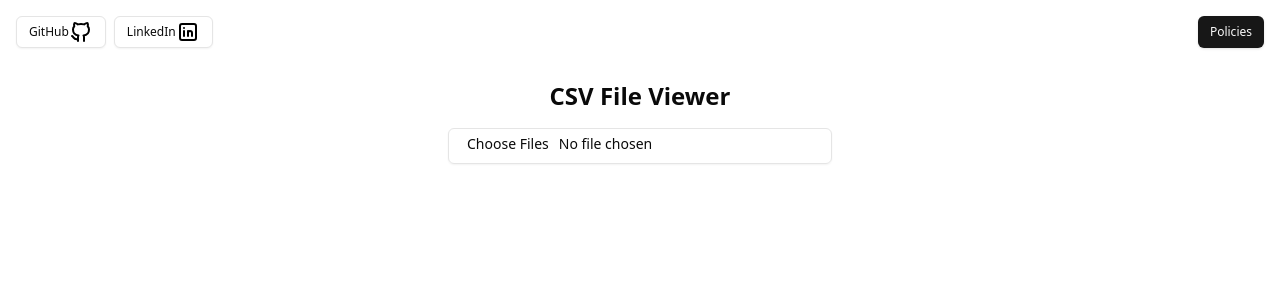
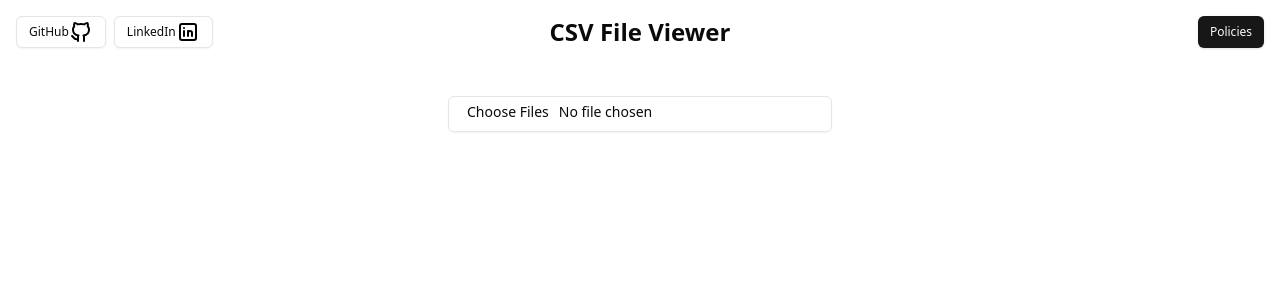
Before and after one commit to Lauta-dev/csv-viewer, a React (Vite) app: page / in a window 1280 px wide. Shown: the top 300 px of the page. Built offline with nearby package versions, Linux system fonts and the light colour scheme.

Commit message:
refactor: the title change depending resolution

```diff
--- a/src/components/Socials.tsx
+++ b/src/components/Socials.tsx
@@ -13,7 +13,7 @@ export default function Socials() {
 
 	return (
 		<>
-			<header className="flex justify-between mb-8">
+			<header className="relative flex justify-between items-center mb-8">
 				<div className="space-x-2">
 					<Button asChild variant="outline" size="sm">
 						<a href={info.github} target="_blank" rel="noopener noreferrer">
@@ -26,6 +26,11 @@ export default function Socials() {
 						</a>
 					</Button>
 				</div>
+
+				<h1 className="max-[425px]:hidden absolute left-1/2 -translate-x-1/2 text-2xl font-bold">
+					CSV File Viewer
+				</h1>
+
 				<Button onClick={() => setIsModalOpen(true)} size="sm">
 					Policies
 				</Button>
--- a/src/components/UploadFile.tsx
+++ b/src/components/UploadFile.tsx
@@ -5,7 +5,7 @@ function UploadFile({
 }: { onChange: (data: React.ChangeEvent<HTMLInputElement>) => void }) {
 	return (
 		<div className="flex flex-col items-center justify-center space-y-4">
-			<h1 className="text-2xl font-bold">CSV File Viewer</h1>
+			<h1 className="min-[426px]:hidden text-2xl font-bold">CSV File Viewer</h1>
 			<div className="grid w-full max-w-sm items-center gap-1.5">
 				<Input
 					id="csv-file"
```
